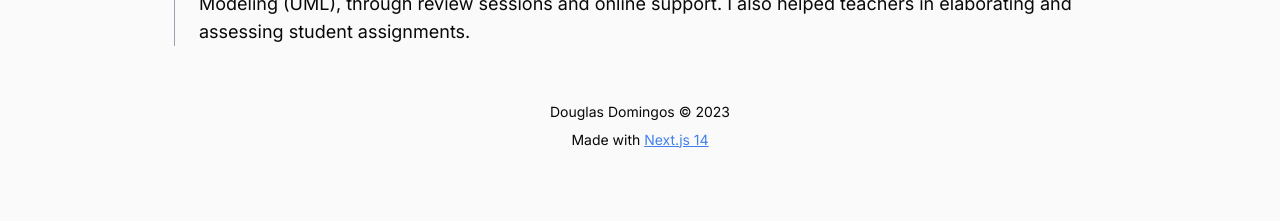
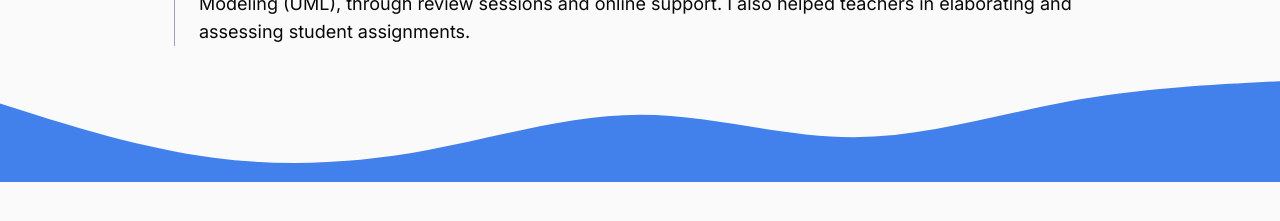
Before and after one commit to dougdomingos/portfolio, a Next.js app: page / in a window 1280 px wide. Shown: the part 551-772 px from the top of the page. Built offline with nearby package versions, Linux system fonts and the light colour scheme.

Commit message:
feat(footer): add wave SVG to footer

```diff
--- /dev/null
+++ b/src/components/layout/Footer/Wave.tsx
@@ -0,0 +1,14 @@
+interface WaveProps extends React.SVGProps<SVGElement> {
+  className?: string;
+}
+
+const Wave = ({ className }: WaveProps) => (
+  <svg xmlns='http://www.w3.org/2000/svg' viewBox='0 0 1440 320' preserveAspectRatio="none" className={className}>
+    <path
+      fill-opacity='1'
+      d='M0,96L40,128C80,160,160,224,240,250.7C320,277,400,267,480,229.3C560,192,640,128,720,128C800,128,880,192,960,192C1040,192,1120,128,1200,90.7C1280,53,1360,43,1400,37.3L1440,32L1440,320L1400,320C1360,320,1280,320,1200,320C1120,320,1040,320,960,320C880,320,800,320,720,320C640,320,560,320,480,320C400,320,320,320,240,320C160,320,80,320,40,320L0,320Z'
+      data-darkreader-inline-fill=''></path>
+  </svg>
+);
+
+export default Wave;
--- a/src/components/layout/Footer/index.tsx
+++ b/src/components/layout/Footer/index.tsx
@@ -1,12 +1,8 @@
+import Wave from './Wave';
+
 const Footer = () => (
-  <footer className='flex flex-col gap-2 py-4 text-sm justify-center text-center w-full'>
-    <span>Douglas Domingos &copy; {new Date().getFullYear()}</span>
-    <span>
-      Made with{' '}
-      <a className='text-primary underline' href='https://nextjs.org'>
-        Next.js 14
-      </a>
-    </span>
+  <footer className='relative w-full mt-24'>
+    <Wave className='absolute fill-primary bottom-0 h-28 w-full' />
   </footer>
 );
 
```
